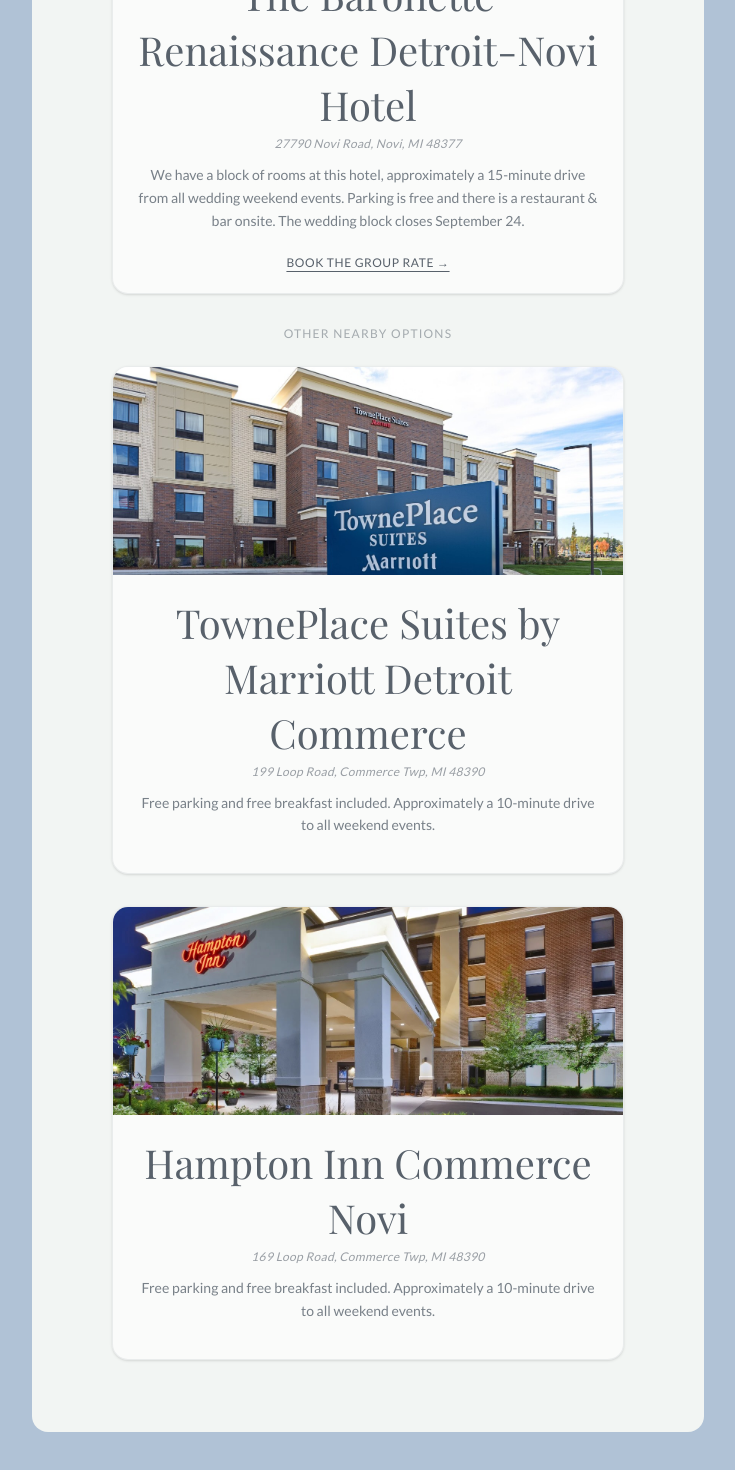
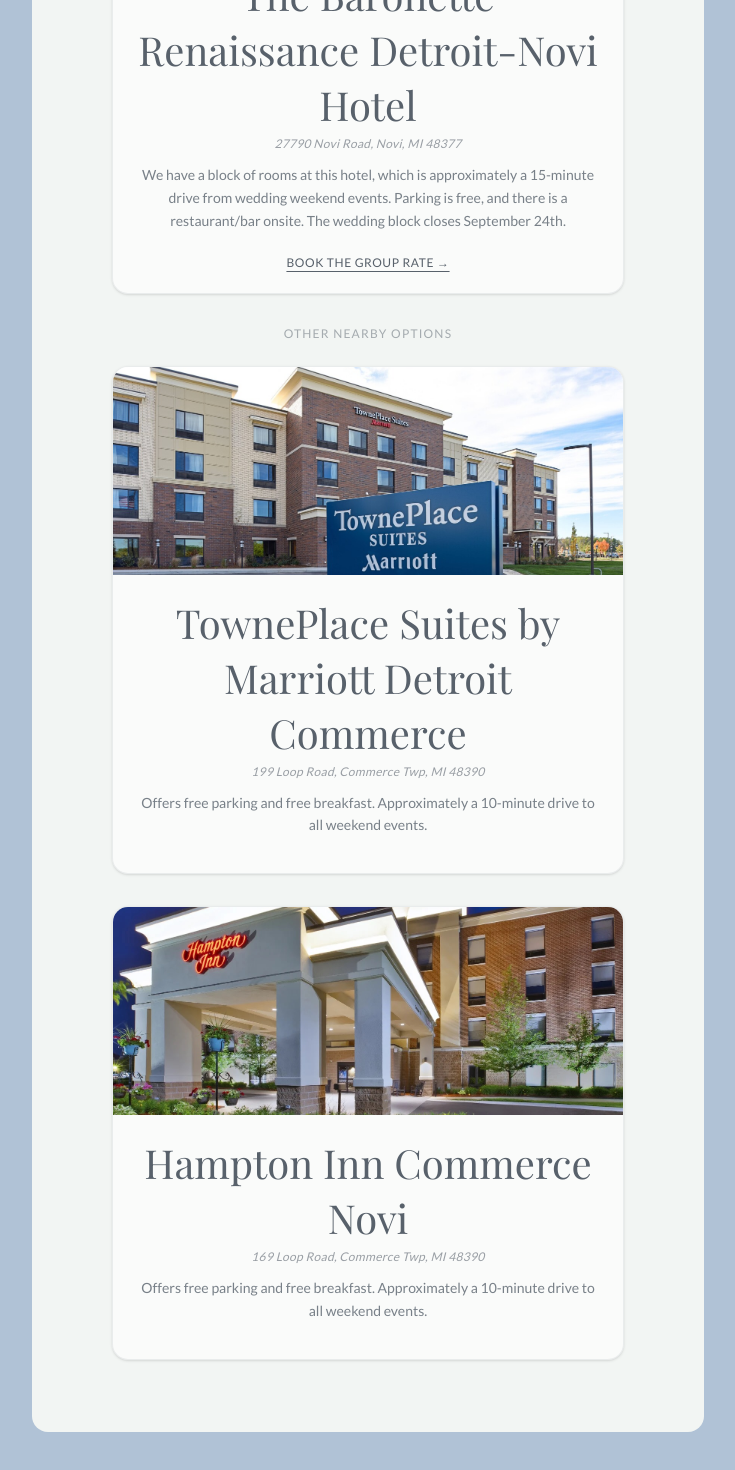
Before and after one commit to megancoden/mackenzie-and-kevin-wedding, a Next.js app: page /travel in a window 1280 px wide. Shown: the part 815-2285 px from the top of the page, without its empty margins (272-1007 px from the left). Built offline with nearby package versions, Linux system fonts and the light colour scheme; a web font is replaced by a local one.

Commit message:
update text:

```diff
--- a/src/app/travel/page.tsx
+++ b/src/app/travel/page.tsx
@@ -101,7 +101,7 @@
             imageSrc="/images/baronette.JPEG"
             imageAlt="Baronette Renaissance"
             address="27790 Novi Road, Novi, MI 48377"
-            description="We have a block of rooms at this hotel, approximately a 15-minute drive from all wedding weekend events. Parking is free and there is a restaurant & bar onsite. The wedding block closes September 24."
+            description="We have a block of rooms at this hotel, which is approximately a 15-minute drive from wedding weekend events. Parking is free, and there is a restaurant/bar onsite. The wedding block closes September 24th."
             link="https://app.marriott.com/reslink?id=1773757010326&key=GRP&app=resvlink"
             linkLabel="Book the group rate →"
             badge="Our Room Block"
@@ -116,7 +116,7 @@
             imageSrc="/images/marriott.jpg"
             imageAlt="TownePlace Suites by Marriott"
             address="199 Loop Road, Commerce Twp, MI 48390"
-            description="Free parking and free breakfast included. Approximately a 10-minute drive to all weekend events."
+            description="Offers free parking and free breakfast. Approximately a 10-minute drive to all weekend events."
           />
 
           <HotelCard
@@ -124,7 +124,7 @@
             imageSrc="/images/hampton.JPEG"
             imageAlt="Hampton Inn"
             address="169 Loop Road, Commerce Twp, MI 48390"
-            description="Free parking and free breakfast included. Approximately a 10-minute drive to all weekend events."
+            description="Offers free parking and free breakfast. Approximately a 10-minute drive to all weekend events."
           />
 
         </div>
```
